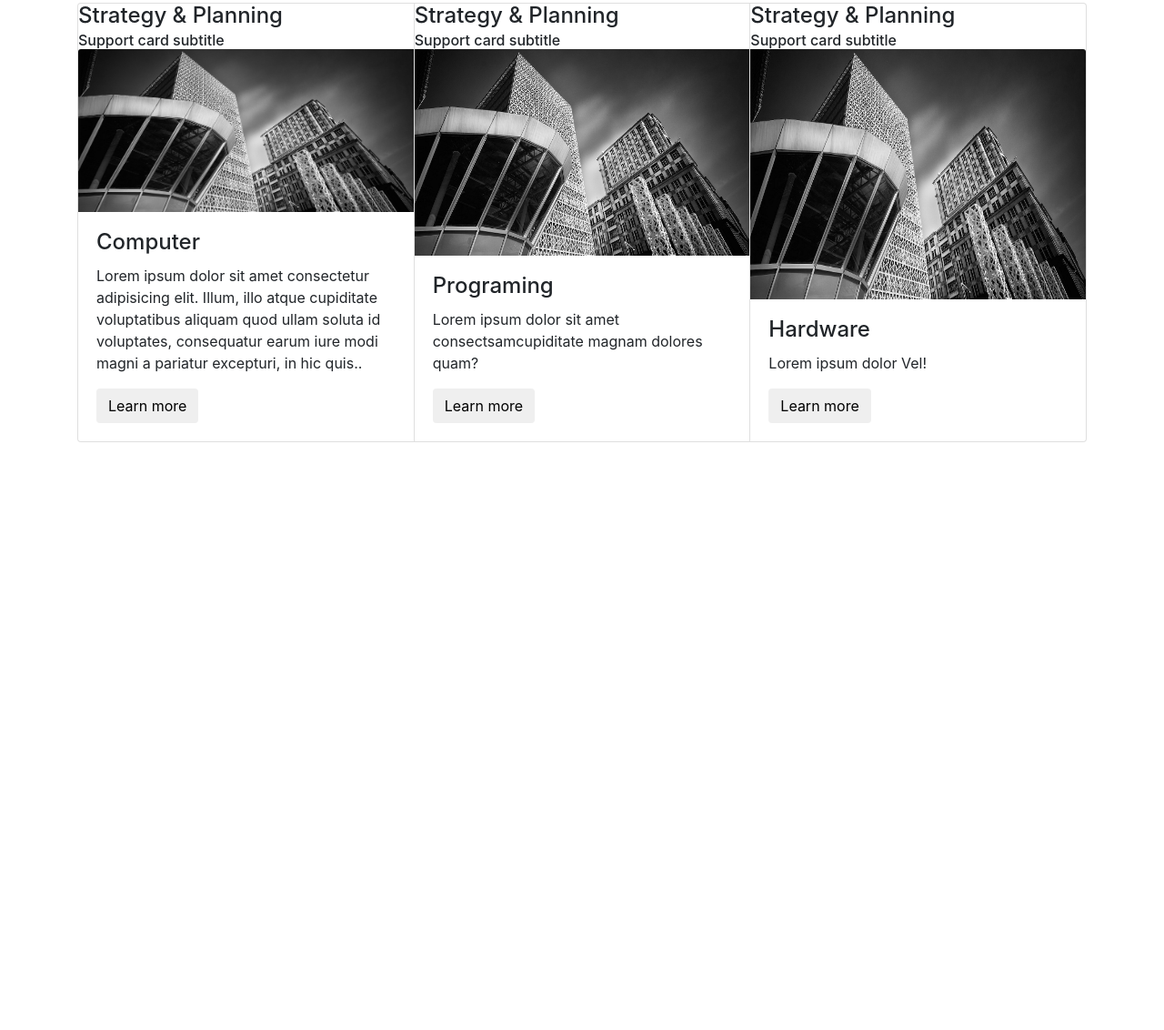
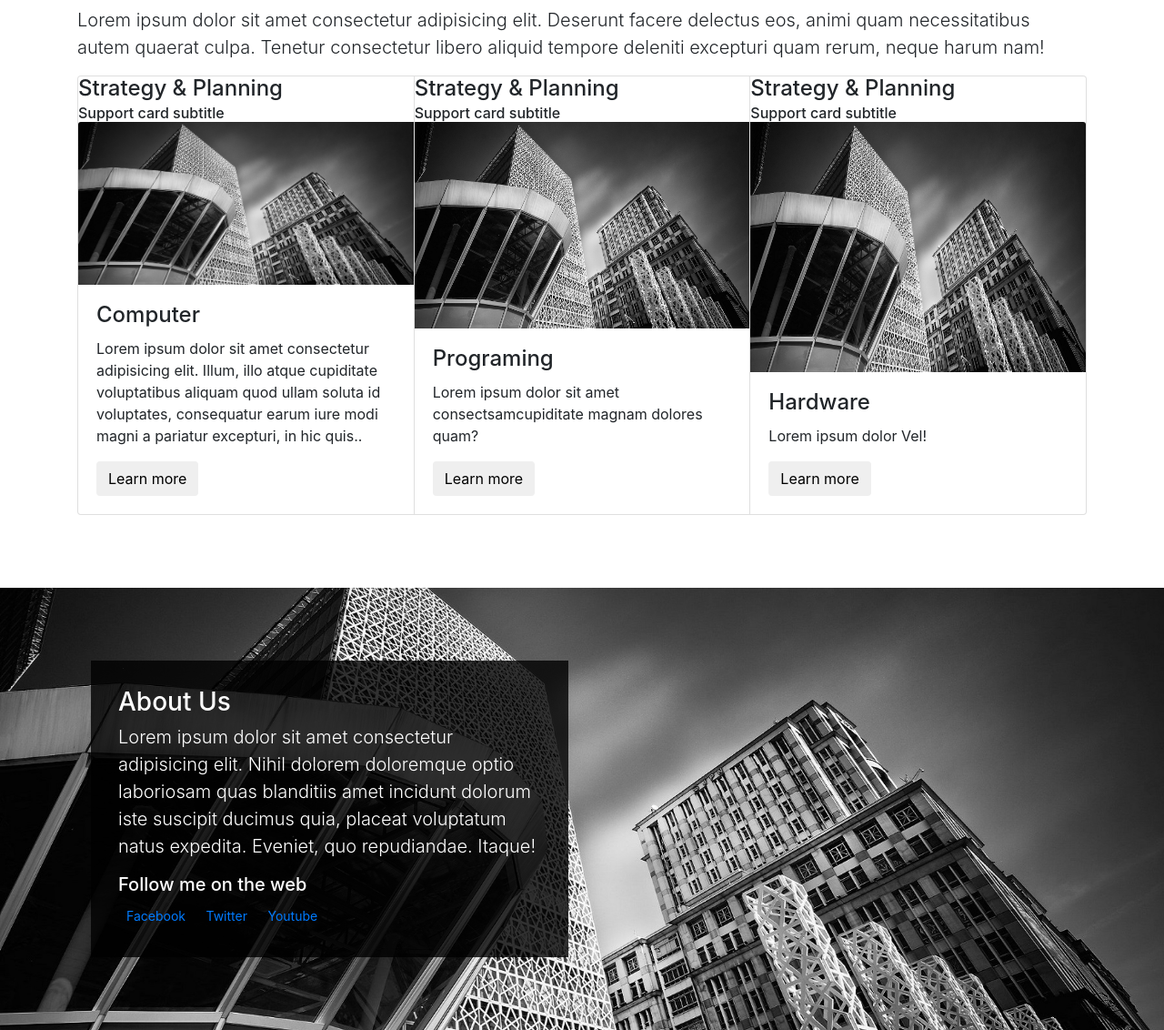
Before and after one commit to DavyCode/bs4-template, a website: page src/index.html in a window 1280 px wide. Shown: the part 1594-2726 px from the top of the page at 91% size. Before the commit the page ends 2080 px from the top, so only its background shows below. Drawn offline with Linux system fonts and the light colour scheme.

Commit message:
add about section

```diff
--- a/src/css/style.css
+++ b/src/css/style.css
@@ -17,6 +17,8 @@ body {
 
 #cover-caption {
     width: 100%;
+    width: 100%;
+    width: 100%;
 }
 
 .form-inline {
@@ -27,3 +29,18 @@ img {
     height: 100%;
     max-width: 100%;
 }
+
+.section-content {
+    padding: 5rem 0;
+}
+
+#about {
+    background: url("../images/carousel-2.jpeg") center center no-repeat;
+    background-size: cover;
+}
+
+.about-text {
+    background: rgba(0, 0, 0, 0.8);
+    color: white;
+    padding: 1.875rem;
+}
--- a/src/index.html
+++ b/src/index.html
@@ -189,8 +189,27 @@
         </div>
     </section>
 
+    <!-- ......................................................................... -->
 
 
+    <section id="about">
+        <div class="section-content">
+            <div class="container">
+                <div class="col-md-6">
+                    <div class="about-text">
+                        <h3>About Us</h3>
+                        <p class="lead">
+                            Lorem ipsum dolor sit amet consectetur adipisicing elit. Nihil dolorem doloremque optio laboriosam quas blanditiis amet incidunt dolorum iste suscipit ducimus quia, placeat voluptatum natus expedita. Eveniet, quo repudiandae. Itaque!
+                        </p>
+                        <h5> Follow me on the web</h5>
+                        <a href="" class="btn btn-sm btn-secondary-outline"> Facebook</a>
+                        <a href="" class="btn btn-sm btn-secondary-outline"> Twitter</a>
+                        <a href="" class="btn btn-sm btn-secondary-outline"> Youtube</a>
+                    </div>
+                </div>
+            </div>
+        </div>
+    </section>
 
 
 
```
